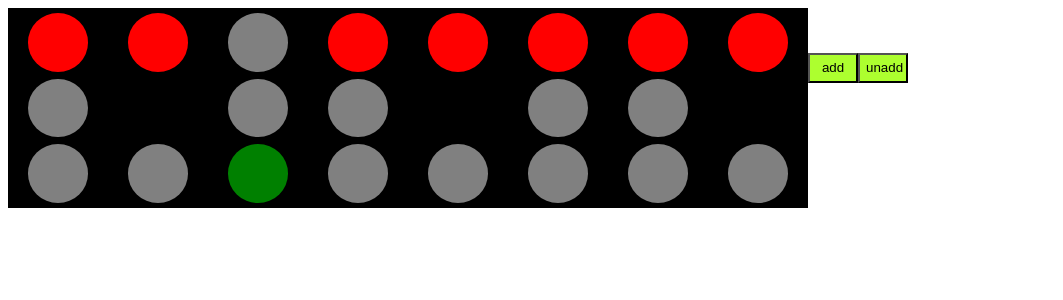
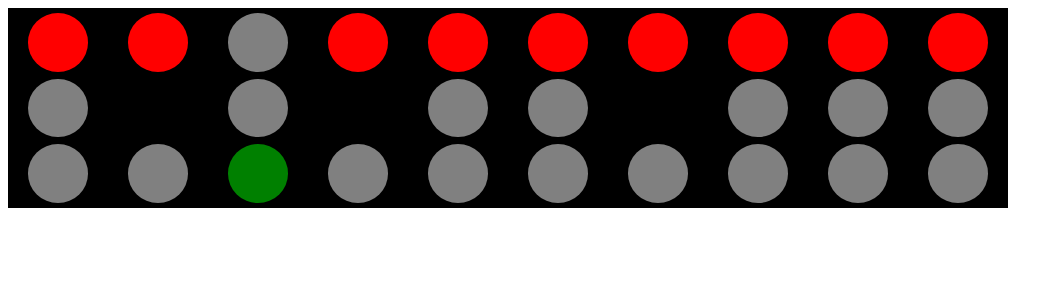
Before and after one commit to arthyflax/ampel-react, a React (Create React App) app: page / in a window 1280 px wide. Shown: the top 300 px of the page, without its empty margins (0-1063 px from the left). Built offline with nearby package versions, Linux system fonts and the light colour scheme.

Commit message:
added keyboard controls

```diff
--- a/src/Ampelsteuerung.js
+++ b/src/Ampelsteuerung.js
@@ -5,9 +5,10 @@ class Ampelsteuerung extends Component {
     constructor(props) {
         super(props);
         this.state = {
-            Ampeln: ["Auto", "Fußgänger", "Auto", "Auto", "Fußgänger", "Auto", "Auto", "Fußgänger"],
+            Ampeln: ["Auto", "Fußgänger", "Auto", "Fußgänger", "Auto", "Auto", "Fußgänger", "Auto", "Auto", "Auto"],
             active: -1,
-            pedestrian: false
+            pedestrian: false,
+            timeMultiplier: 1.0
         };
     }
 
@@ -26,10 +27,13 @@ class Ampelsteuerung extends Component {
         if (nextIndex === undefined) {
             this.setState({ pedestrian: true });
             for (let i = 0; i < this.state.Ampeln.length; i++) {
-                if (this.state.Ampeln[i] === "Fußgänger" && this.state.active !== i) {
+                if (this.state.Ampeln[i] === "Fußgänger") {
                     nextIndex = i;
                     break;
                 }
+            }
+            if (nextIndex === undefined) {
+                nextIndex = 0;
             }
         }
 
@@ -37,6 +41,34 @@ class Ampelsteuerung extends Component {
     }
 
     componentDidMount() {
+        document.addEventListener("keyup", (event) => {
+            let newAmpeln;
+            switch (event.key) {
+                case "a":
+                    newAmpeln = this.state.Ampeln.slice();
+                    newAmpeln.push("Auto");
+                    this.setState({ Ampeln: newAmpeln });
+                    break;
+                case "f":
+                    newAmpeln = this.state.Ampeln.slice();
+                    newAmpeln.push("Fußgänger");
+                    this.setState({ Ampeln: newAmpeln });
+                    break;
+                case "r":
+                    newAmpeln = this.state.Ampeln.slice();
+                    newAmpeln.pop();
+                    this.setState({ Ampeln: newAmpeln });
+                    break;
+                case "ArrowRight":
+                    this.setState({ timeMultiplier: this.state.timeMultiplier - 0.125 });
+                    break;
+                case "ArrowLeft":
+                    this.setState({ timeMultiplier: this.state.timeMultiplier + 0.125 });
+                    break;
+                default:
+                    break;
+            }
+        });
         this.next(-1);
     }
 
@@ -53,7 +85,7 @@ class Ampelsteuerung extends Component {
 
     render() {
         return (
-            <div>
+            <>
                 {this.state.Ampeln.map((Ampel, index) => {
                     return (
                         <TFGAmpel
@@ -62,28 +94,11 @@ class Ampelsteuerung extends Component {
                             type={Ampel}
                             active={this.state.active === index || (Ampel === "Fußgänger" && this.state.pedestrian)}
                             next={this.next.bind(this)}
+                            timeMultiplier={this.state.timeMultiplier}
                         />
                     );
                 })}
-                <button
-                    onClick={() => {
-                        let newAmpeln = this.state.Ampeln.slice();
-                        newAmpeln.push("Auto");
-                        this.setState({ Ampeln: newAmpeln });
-                    }}
-                    className="button">
-                    add
-                </button>
-                <button
-                    onClick={() => {
-                        let newAmpeln = this.state.Ampeln.slice();
-                        newAmpeln.pop();
-                        this.setState({ Ampeln: newAmpeln });
-                    }}
-                    className="button">
-                    unadd
-                </button>
-            </div>
+            </>
         );
     }
 }
--- a/src/TFGAmpel.js
+++ b/src/TFGAmpel.js
@@ -23,15 +23,15 @@ class TFGAmpel extends Component {
         switch (stateid) {
             case 0:
                 this.setState({ currentState: 1 });
-                this.timeout = setTimeout(this.switchState.bind(this), 1000, 1);
+                this.timeout = setTimeout(this.switchState.bind(this), 1000 * this.props.timeMultiplier, 1);
                 break;
             case 1:
                 this.setState({ currentState: 2 });
-                setTimeout(this.switchState.bind(this), 2000, 2);
+                setTimeout(this.switchState.bind(this), 2000 * this.props.timeMultiplier, 2);
                 break;
             case 2:
                 this.setState({ currentState: 3 });
-                setTimeout(this.switchState.bind(this), 1000, 3);
+                setTimeout(this.switchState.bind(this), 1000 * this.props.timeMultiplier, 3);
                 break;
             case 3:
                 this.props.next(this.props.id);
@@ -42,13 +42,13 @@ class TFGAmpel extends Component {
 
     componentDidMount() {
         if (this.props.active) {
-            setTimeout(this.switchState.bind(this), 1000, 0);
+            setTimeout(this.switchState.bind(this), 1000 * this.props.timeMultiplier, 0);
         }
     }
 
     componentDidUpdate() {
         if (this.props.active && this.state.currentState === 0) {
-            setTimeout(this.switchState.bind(this), 1000, 0);
+            setTimeout(this.switchState.bind(this), 1000 * this.props.timeMultiplier, 0);
         }
     }
 
```
Also changed, not shown: 1 other file (tests, documents, lock files or other folders).
